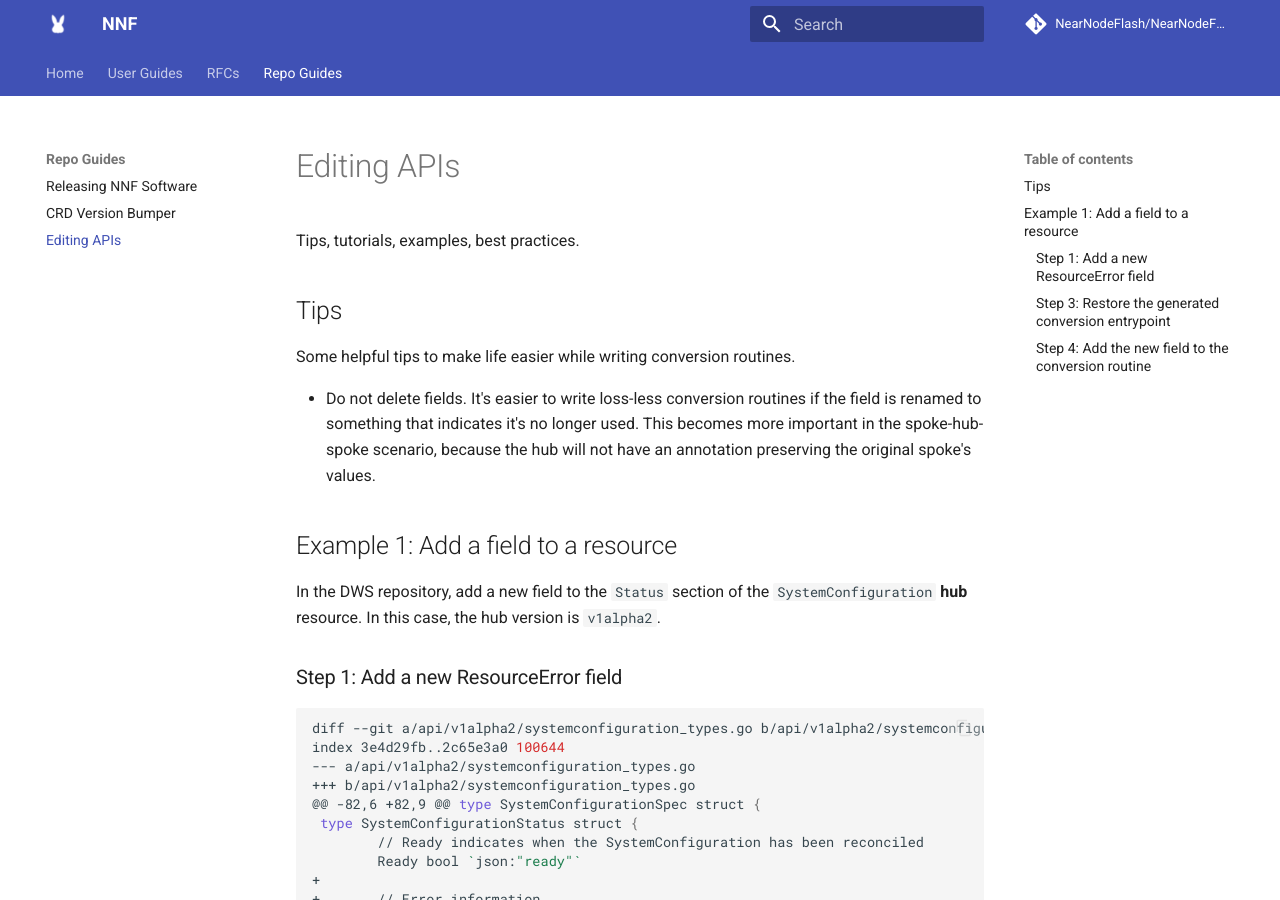
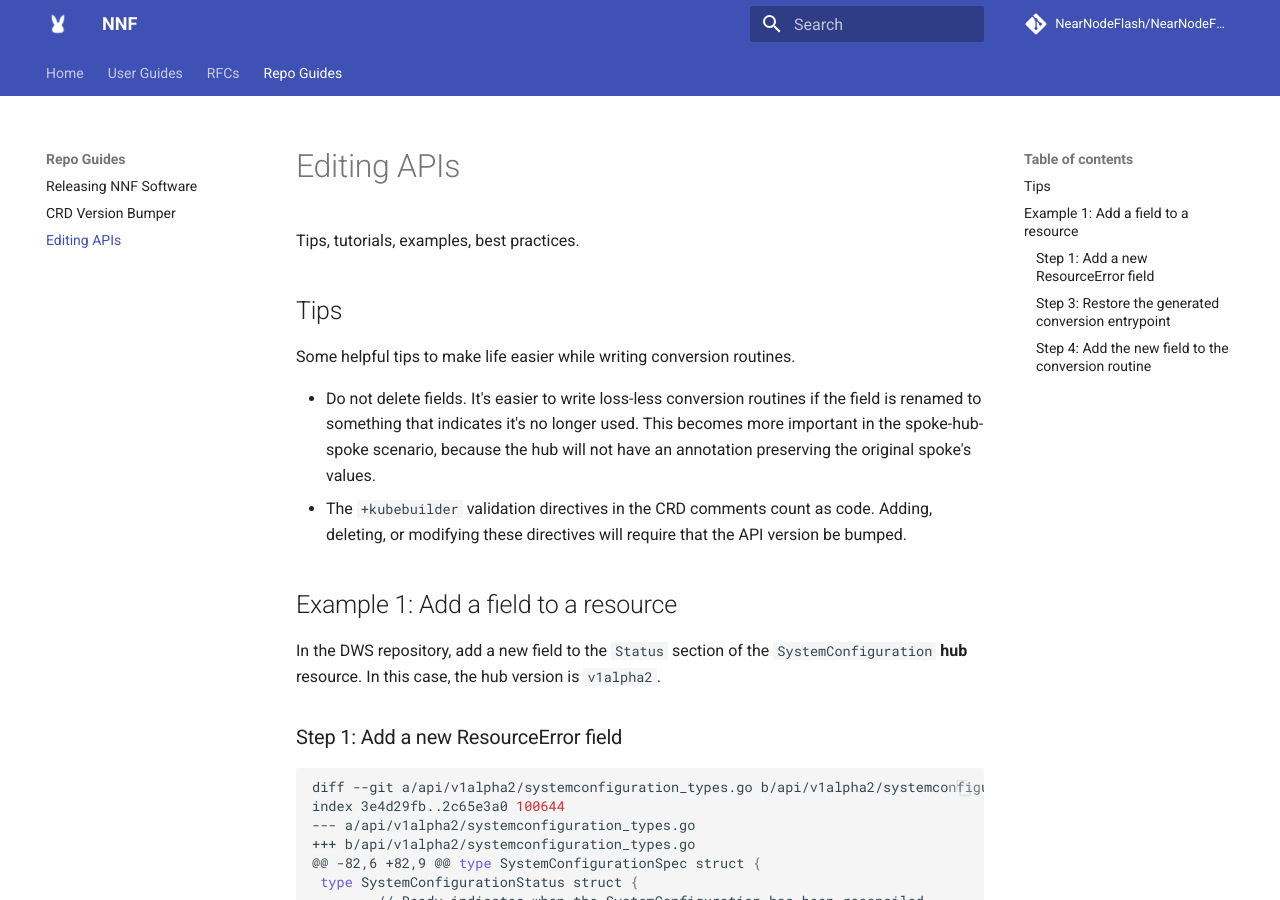
Before and after one commit to NearNodeFlash/NearNodeFlash.github.io, an MkDocs documentation site: the page built from docs/repo-guides/crd-bumper/editing-apis.md, in a window 1280 px wide and 900 px high. Built offline with MkDocs 1.6.1 and Material for MkDocs 9.7.7, drawn with Linux system fonts in a browser that asks for light colours; comment, search, counter and statistics services are not loaded; the version menu is left out.

Commit message:
Add a API editing tip for kubebuilder directives
Signed-off-by: Dean Roehrich <dean.roehrich@hpe.com>

```diff
--- a/docs/repo-guides/crd-bumper/editing-apis.md
+++ b/docs/repo-guides/crd-bumper/editing-apis.md
@@ -7,6 +7,7 @@ Tips, tutorials, examples, best practices.
 Some helpful tips to make life easier while writing conversion routines.
 
 * Do not delete fields. It's easier to write loss-less conversion routines if the field is renamed to something that indicates it's no longer used. This becomes more important in the spoke-hub-spoke scenario, because the hub will not have an annotation preserving the original spoke's values.
+* The `+kubebuilder` validation directives in the CRD comments count as code. Adding, deleting, or modifying these directives will require that the API version be bumped.
 
 ## Example 1: Add a field to a resource
 
```
